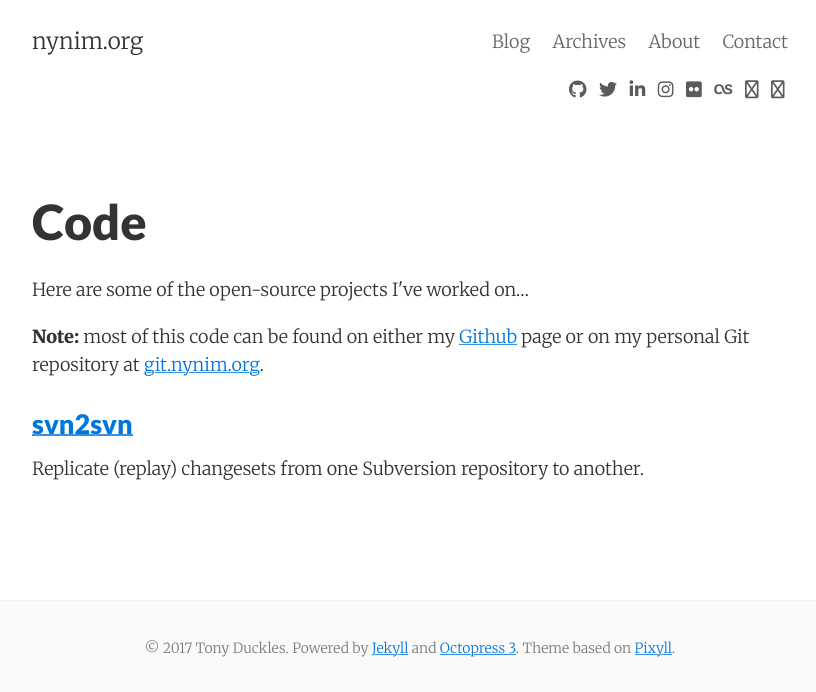
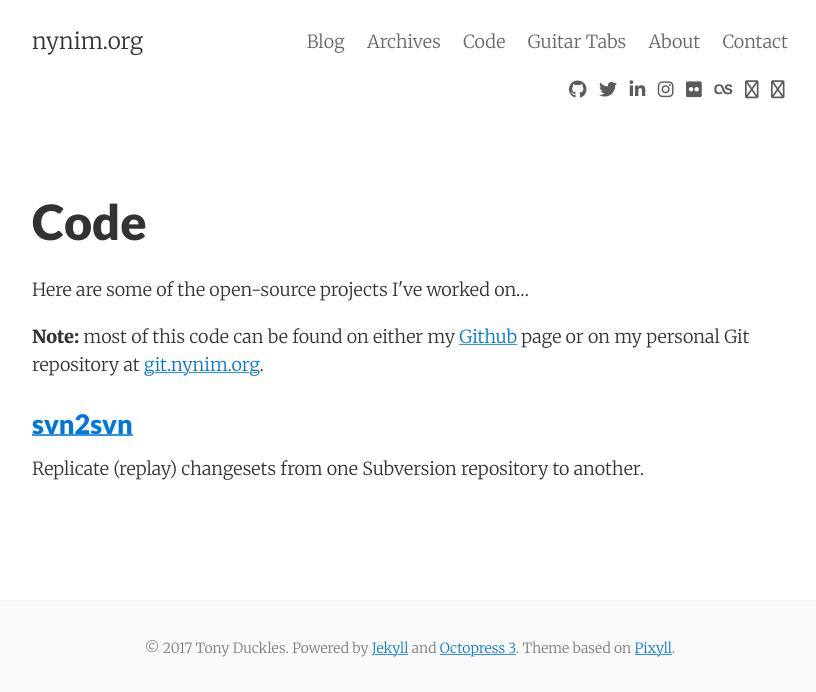
Before and after one commit to tonyduckles/blog_source, a Jekyll site: the page built from code.md, in a window 1280 px wide, cut to the strip 104-796 px from the top of the page. Shown: the whole strip, without its empty margins (230-1046 px from the left). Built offline with Jekyll 4.4.1, drawn with Linux system fonts in a browser that asks for light colours; nearby versions of some CDN libraries.

Commit message:
Add 'guitar-tabs' and 'code' collections

```diff
--- a/_config.yml
+++ b/_config.yml
@@ -10,8 +10,15 @@ date_format: "%b %-d, %Y"
 header_pages:
  - blog/index.html
  - blog/archives.html
+ - code.md
+ - guitar-tabs.html
  - about.md
  - contact.html
+collections:
+  code:
+    output: true
+  guitar-tabs:
+    output: true
 
 # Optional features
 show_social_icons: true
@@ -81,3 +88,4 @@ exclude:
   - vendor
   - LICENSE.txt
   - docker-compose.yml
+  - bin/
--- a/_includes/archive_post.html
+++ b/_includes/archive_post.html
@@ -12,7 +12,7 @@
   {% if linklog %} &bull; {% endif %}
   <span class="categories">posted in
     {% for category in post.categories %}
-    <a href="{{ site.baseurl }}/{{ site.category_dir }}/{{ category | slugify }}/">{{ category }}</a>{% unless forloop.last %}, {% endunless %}
+    {% unless post.collection %}<a href="{{ site.baseurl }}/{{ site.category_dir }}/{{ category | slugify }}/">{% endunless %}{{ category }}{% unless post.collection %}</a>{% endunless %}{% unless forloop.last %}, {% endunless %}
     {% endfor %}
   </span>
   {% endif %}
--- a/code/index.markdown
+++ b/code.md
@@ -1,8 +1,7 @@
 ---
 layout: page
 title: Code
-footer: false
-body_id: page
+permalink: /code/
 ---
 
 Here are some of the open-source projects I've worked on...
```
Also changed, not shown: guitar-tabs.html (renamed from guitar-tabs/index.html, +3 -4 lines), _code/svn2svn.md (renamed from code/svn2svn/index.markdown), _guitar-tabs/dave-matthews/spotlight.markdown (renamed from guitar-tabs/dave-matthews/spotlight.markdown), _guitar-tabs/death-cab-for-cutie/steadier-footing.markdown (renamed from guitar-tabs/death-cab-for-cutie/steadier-footing.markdown), _guitar-tabs/gufs/lullaby.markdown (renamed from guitar-tabs/gufs/lullaby.markdown), _guitar-tabs/gufs/smile.markdown (renamed from guitar-tabs/gufs/smile.markdown), _guitar-tabs/gufs/stars.markdown (renamed from guitar-tabs/gufs/stars.markdown), _guitar-tabs/john-mayer/gravity.markdown (renamed from guitar-tabs/john-mayer/gravity.markdown), _guitar-tabs/muse/unintended-intro.markdown (renamed from guitar-tabs/muse/unintended-intro.markdown).
